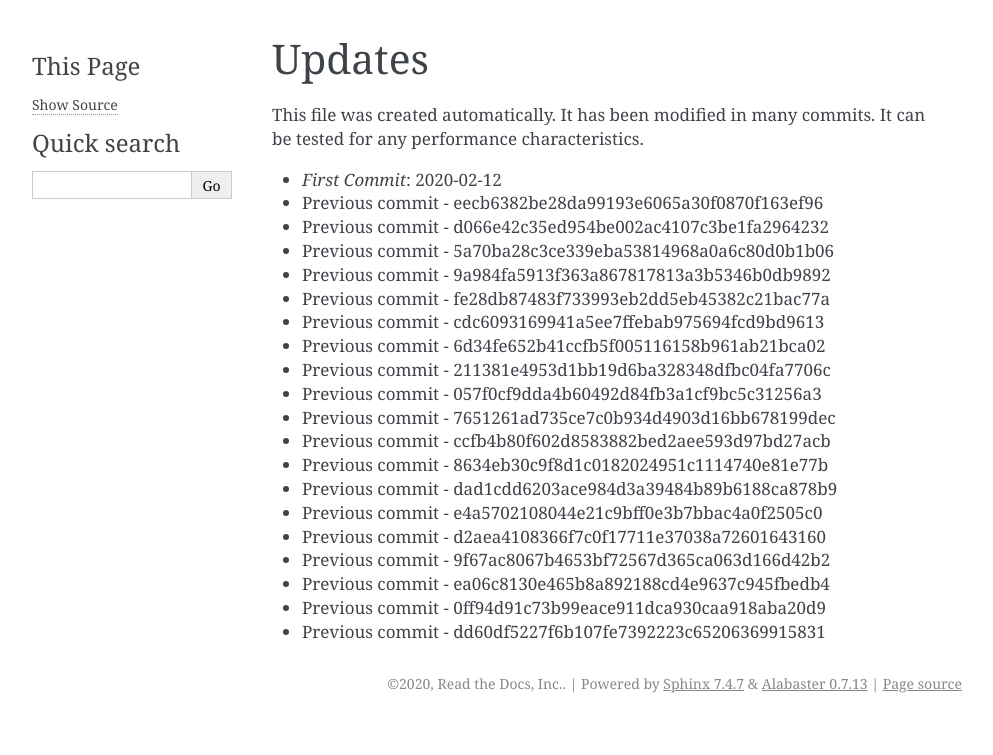
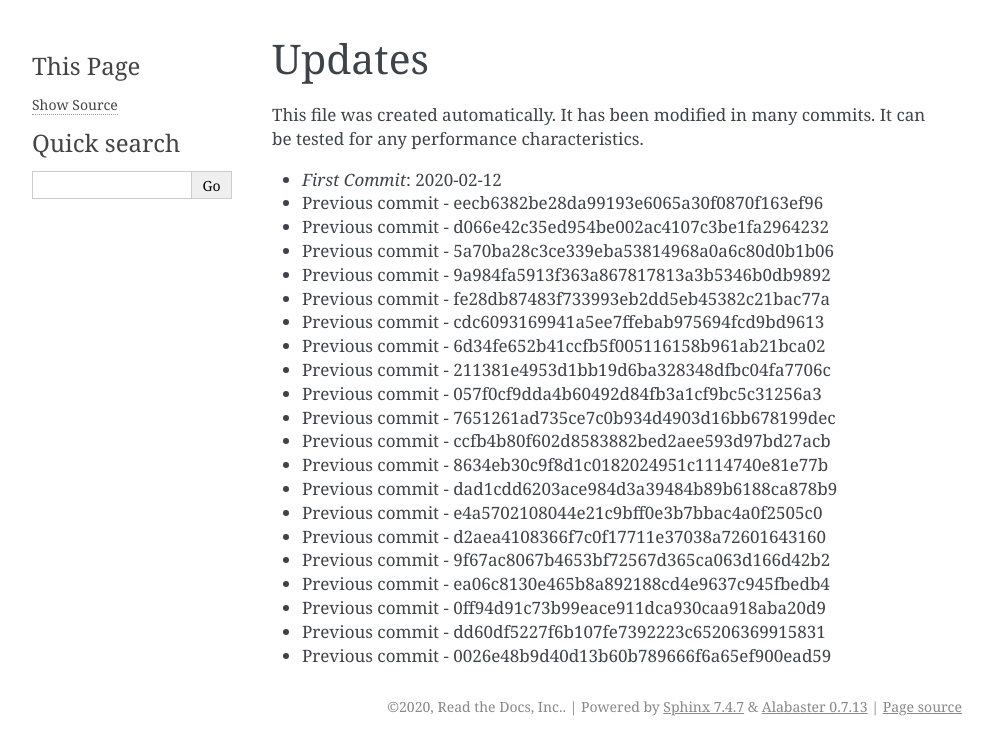
Before and after one commit to readthedocs/rtd-git-stresstest, a Sphinx documentation site: the page built from docs/updates.rst, in a window 1280 px wide. Shown: the top 755 px of the page, without its empty margins (148-1141 px from the left). Built offline with Sphinx 7.4.7, drawn with Linux system fonts in a browser that asks for light colours.

Commit message:
Generating commit from previous: 0026e48b9d40d13b60b789666f6a65ef900ead59

```diff
--- a/docs/updates.rst
+++ b/docs/updates.rst
@@ -25,3 +25,4 @@ It can be tested for any performance characteristics.
 * Previous commit - ea06c8130e465b8a892188cd4e9637c945fbedb4
 * Previous commit - 0ff94d91c73b99eace911dca930caa918aba20d9
 * Previous commit - dd60df5227f6b107fe7392223c65206369915831
+* Previous commit - 0026e48b9d40d13b60b789666f6a65ef900ead59
```
